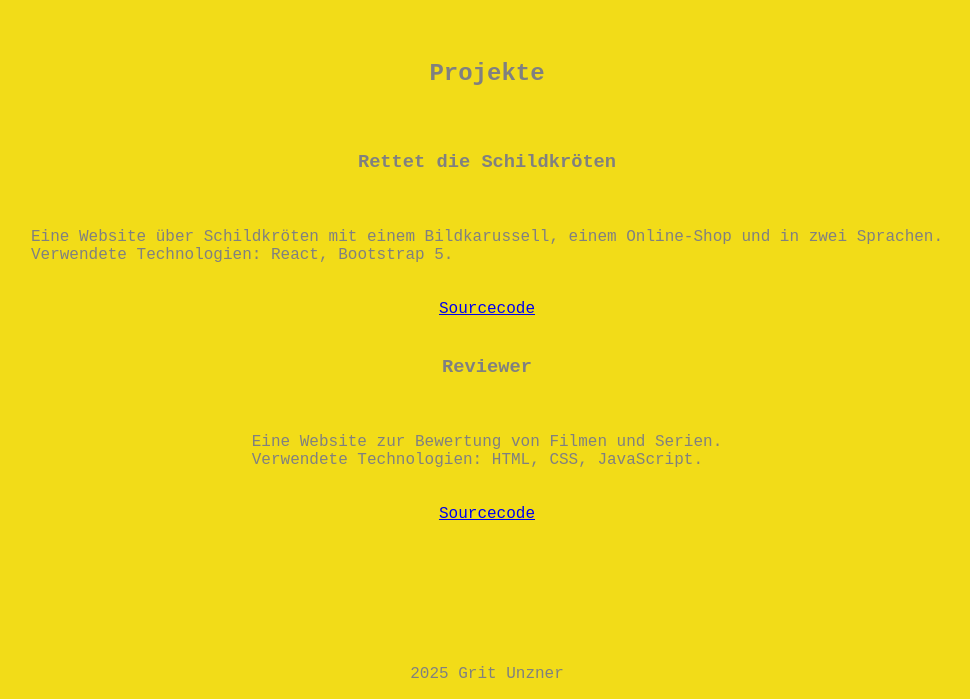
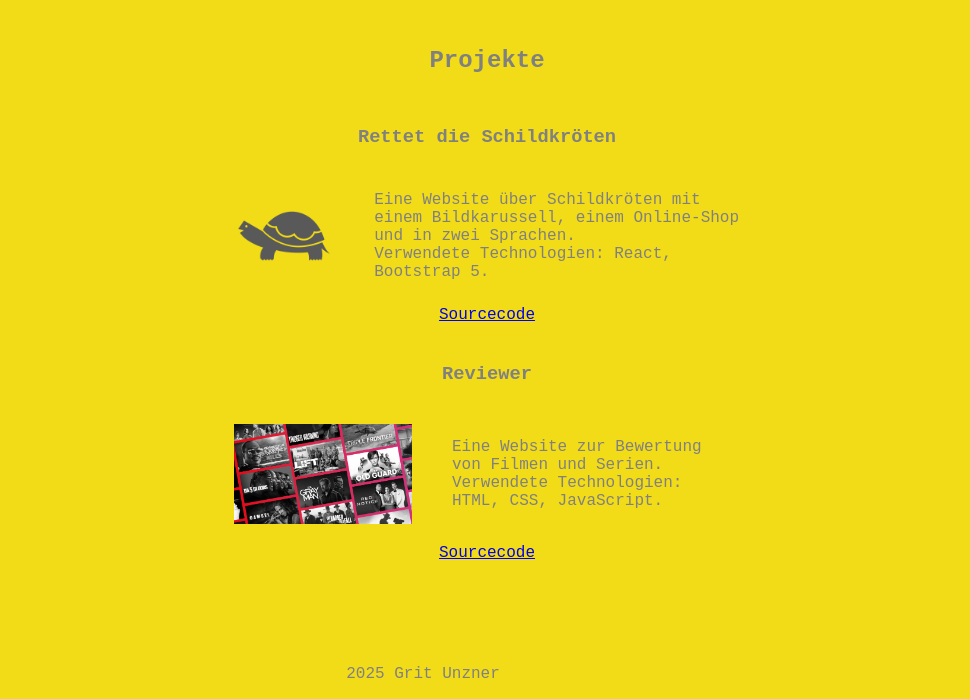
Before and after one commit to GUnzner/portfolio, a plain HTML site: page projekte.html in a window 1280 px wide. Shown: the part 101-800 px from the top of the page, without its empty margins (153-1123 px from the left). Drawn offline with Linux system fonts and the light colour scheme.

Commit message:
some style improvements

```diff
--- a/projekte.html
+++ b/projekte.html
@@ -21,11 +21,14 @@
         <div class="project-container">
             <h2>Projekte</h2>
             <h3>Rettet die Schildkröten</h3>
-            <div>
+            <div class="project-item">
+                <img src="turtle.png" alt="Schildkröte" height="100">
+                <br>
                 <p>
                     Eine Website über Schildkröten mit einem
                     Bildkarussell, einem Online-Shop und in zwei Sprachen.
-                <br>Verwendete Technologien: React, Bootstrap 5.
+                    <br>
+                    Verwendete Technologien: React, Bootstrap 5.
                 </p>
             </div>
             <a
@@ -36,10 +39,13 @@
               Sourcecode
             </a>
             <h3>Reviewer</h3>
-            <div>
+            <div class="project-item">
+                <img src="reviewer.jpg" alt="Reviewer" height="100">
+                <br>
                 <p>
                     Eine Website zur Bewertung von Filmen und Serien.
-                <br>Verwendete Technologien: HTML, CSS, JavaScript.
+                    <br>
+                    Verwendete Technologien: HTML, CSS, JavaScript.
                 </p>
             </div>
             <a
--- a/style.css
+++ b/style.css
@@ -17,8 +17,8 @@ footer {
 }
 
 h2 {
-    margin-top: 5%;
-    margin-bottom: 2%;
+    margin-top: 4%;
+    margin-bottom: 1%;
     text-align: center;
 }
 
@@ -26,7 +26,6 @@ h2 {
     display: flex;
     align-items: center;
     justify-content: center;
-    gap: 20px;
 }
 
 .form-container {
@@ -36,8 +35,6 @@ h2 {
     margin: 0 auto;
     padding: 20px;
     background-color: rgb(40, 21, 133);
-   /* border-radius: 8px;*/
-    box-shadow: 0 2px 10px rgba(0, 0, 0, 0.1);
     align-items: center;
     justify-content: center;
 }
@@ -49,3 +46,36 @@ h2 {
     justify-content: center;
     gap: 20px;
 }
+
+.project-item {
+    display: flex;
+    align-items: center;
+    gap: 20px;
+    width: 40%;
+}
+
+.project-item p {
+    flex: 1;
+    margin: 0;
+}
+
+img {
+    display: block;
+    margin-left: auto;
+    margin-right: auto;
+}
+
+p {
+    margin-right: 10%;
+}
+
+.input, textarea {
+    width: 80%;
+    padding: 10px;
+    border: 1px solid #ccc;
+    border-radius: 4px;
+}
+
+label, button {
+    margin: 2%;
+}
```
Also changed, not shown: kontakt.html (+2 -2 lines), reviewer.jpg (added), turtle.png (added), 1 other file. Lines whose indentation alone changed are shown as unchanged.
